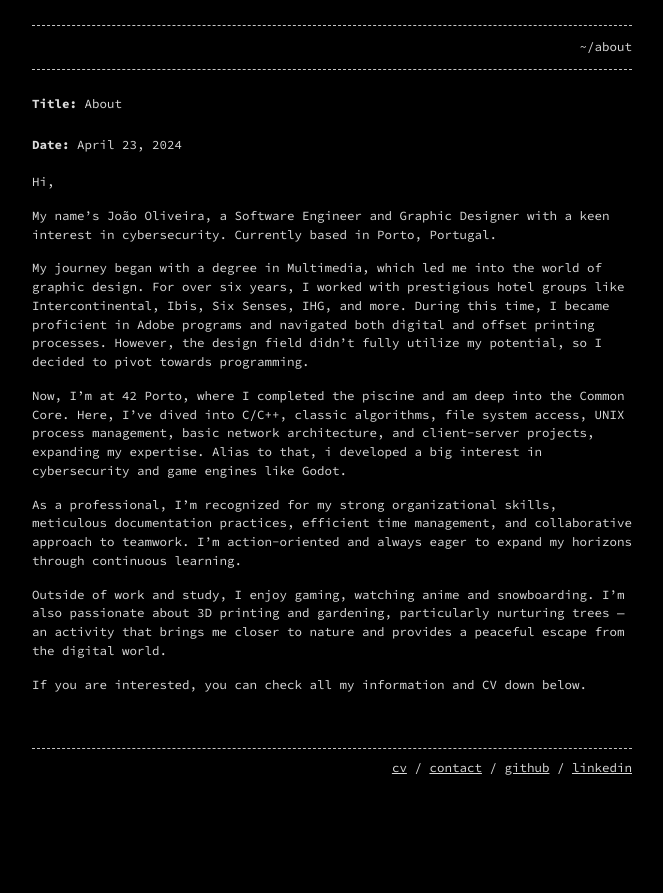
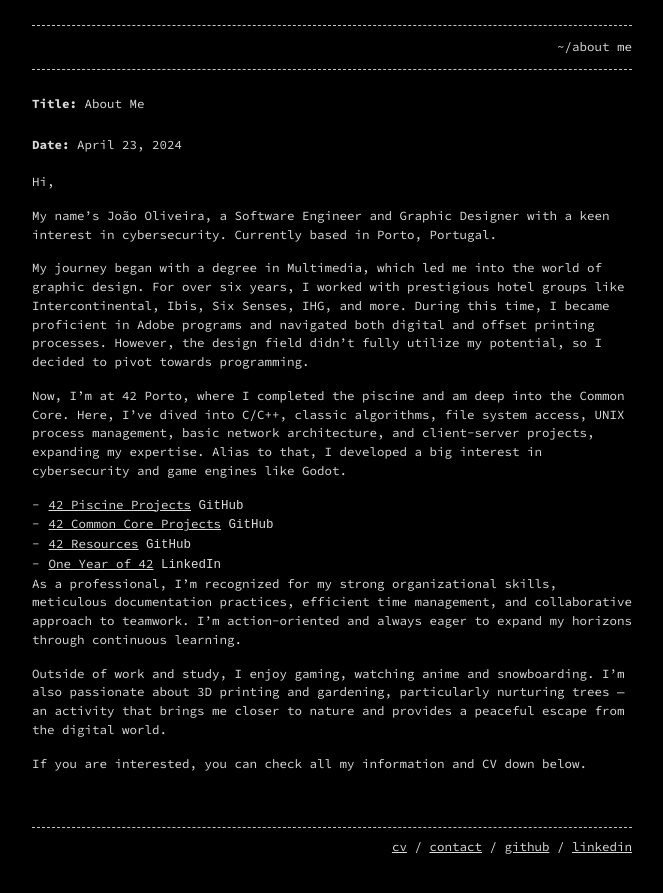
Before and after one commit to Deoxizn/deoxizn.github.io, a Jekyll site: the page built from index.md, in a window 1280 px wide. Shown: the top 893 px of the page, without its empty margins (308-971 px from the left). Built offline with Jekyll 4.4.1, drawn with Linux system fonts in a browser that asks for light colours.

Commit message:
Update index.md

```diff
--- a/index.md
+++ b/index.md
@@ -1,10 +1,10 @@
 ---
-title: ~/about
+title: ~/about me
 layout: home
 permalink: /
 ---
 
-# Title: <span style="font-weight:normal">About</span>
+# Title: <span style="font-weight:normal">About Me</span>
 
 # Date: <span style="font-weight:normal">April 23, 2024</span>
 
@@ -14,7 +14,12 @@ My name's João Oliveira, a Software Engineer and Graphic Designer with a keen i
 
 My journey began with a degree in Multimedia, which led me into the world of graphic design. For over six years, I worked with prestigious hotel groups like Intercontinental, Ibis, Six Senses, IHG, and more. During this time, I became proficient in Adobe programs and navigated both digital and offset printing processes. However, the design field didn't fully utilize my potential, so I decided to pivot towards programming.
 
-Now, I'm at 42 Porto, where I completed the piscine and am deep into the Common Core. Here, I've dived into C/C++, classic algorithms, file system access, UNIX process management, basic network architecture, and client-server projects, expanding my expertise. Alias to that, i developed a big interest in cybersecurity and game engines like Godot.
+Now, I'm at 42 Porto, where I completed the piscine and am deep into the Common Core. Here, I've dived into C/C++, classic algorithms, file system access, UNIX process management, basic network architecture, and client-server projects, expanding my expertise. Alias to that, I developed a big interest in cybersecurity and game engines like Godot.
+
+- [42 Piscine Projects](https://github.com/jotavare/42-piscine/) `GitHub`
+- [42 Common Core Projects](https://github.com/jotavare/42-common-core/) `GitHub`
+- [42 Resources](https://github.com/jotavare/42-resources/) `GitHub`
+- [One Year of 42](https://www.linkedin.com/pulse/one-year-42-jo%C3%A3o-oliveira/) `LinkedIn`
 
 As a professional, I'm recognized for my strong organizational skills, meticulous documentation practices, efficient time management, and collaborative approach to teamwork. I'm action-oriented and always eager to expand my horizons through continuous learning.
 
```
